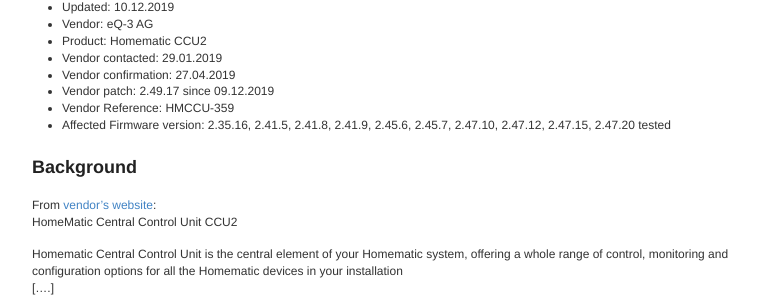
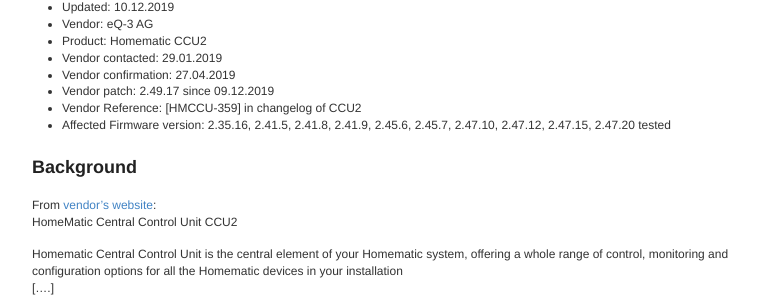
Before and after one commit to psytester/psytester.github.io, a Jekyll site: the page built from _posts/hacking_and_pentests/CVEs/2019-03-27-CVE-2019-9582.md, in a window 1280 px wide and 900 px high. Shown: the part 404-701 px from the top of the window, without its empty margins (248-1030 px from the left). Built offline with Jekyll 4.4.1, drawn with Linux system fonts in a browser that asks for light colours.

Commit message:
Update 2019-03-27-CVE-2019-9582.md

```diff
--- a/_posts/hacking_and_pentests/CVEs/2019-03-27-CVE-2019-9582.md
+++ b/_posts/hacking_and_pentests/CVEs/2019-03-27-CVE-2019-9582.md
@@ -1,7 +1,7 @@
 ---
 layout: post
 title:  "CVE-2019-9582 eQ-3 Homematic CCU2 outdated base software packages allows Denial of Service"
-date:   2019-12-10 19:00:00 MEST
+date:   2019-12-10 19:05:00 MEST
 author: 'psytester'
 ---
 
@@ -20,7 +20,7 @@
 - Vendor contacted: 29.01.2019
 - Vendor confirmation: 27.04.2019
 - Vendor patch: 2.49.17 since 09.12.2019
-- Vendor Reference: HMCCU-359
+- Vendor Reference: [HMCCU-359] in changelog of CCU2
 - Affected Firmware version: 2.35.16, 2.41.5, 2.41.8, 2.41.9, 2.45.6, 2.45.7, 2.47.10, 2.47.12, 2.47.15, 2.47.20 tested
 
 
```
